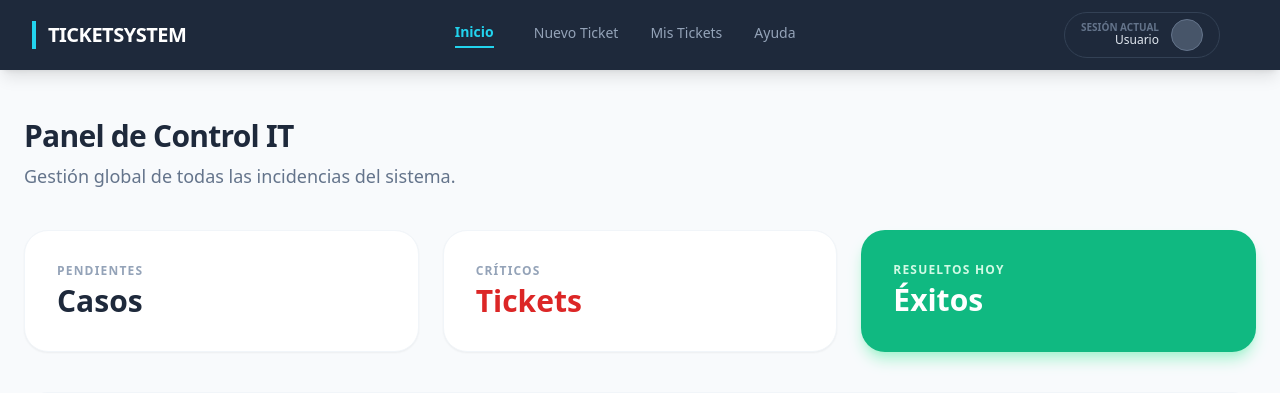
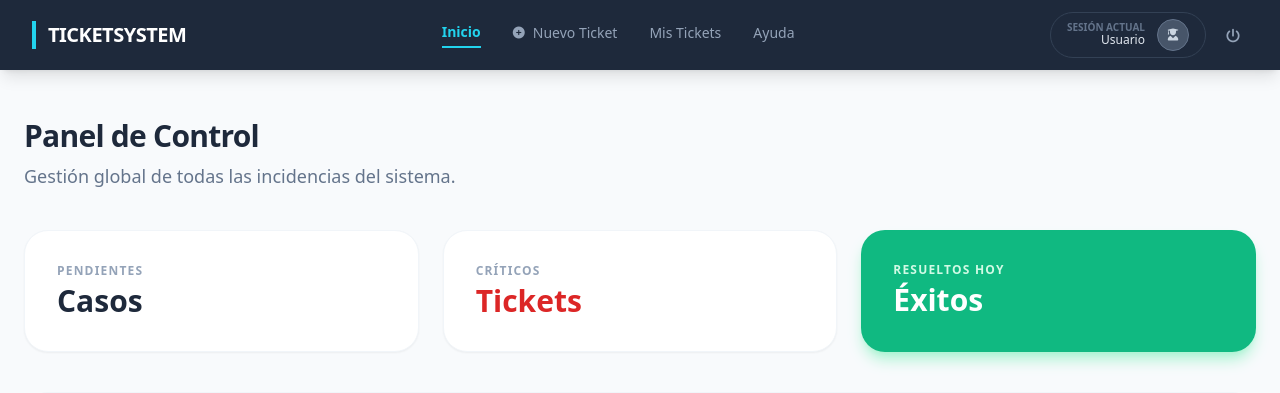
Before and after one commit to Ferrrnando123/sistema-de-ticketes, a PHP site: template Views/panelsoporte.php in a window 1280 px wide. Shown: the top 393 px of the page. Run offline with PHP 8.4, Linux system fonts and the light colour scheme; the template is opened without the code that fills it, so the values that code supplies are empty; some libraries are stand-ins or nearby versions.

Commit message:
Bug en panel soporte + titulos
Repare el bug del navbar donde no aparecia la foto de perfil + el boton log out

```diff
--- a/Views/dashboard.php
+++ b/Views/dashboard.php
@@ -14,7 +14,7 @@
     <main class="max-w-4xl mx-auto mt-12 px-6 pb-20">
 
         <div class="text-center mb-10">
-            <h1 class="text-4xl font-black text-slate-800 tracking-tight">Bienvenido al Campus IT</h1>
+            <h1 class="text-4xl font-black text-slate-800 tracking-tight">Bienvenido</h1>
             <p class="text-slate-500 mt-2 text-lg">¿En qué podemos ayudarte hoy?</p>
         </div>
 
--- a/Views/panelsoporte.php
+++ b/Views/panelsoporte.php
@@ -5,6 +5,7 @@
     <meta name="viewport" content="width=device-width, initial-scale=1.0">
     <title>Panel de Soporte - TicketSystem</title>
     <script src="https://cdn.tailwindcss.com"></script>
+    <link rel="stylesheet" href="https://cdnjs.cloudflare.com/ajax/libs/font-awesome/6.0.0/css/all.min.css">
 </head>
 <body class="bg-[#f8fafc] font-sans text-slate-900">
 
@@ -13,7 +14,7 @@
     <main class="max-w-7xl mx-auto mt-12 px-6 pb-20">
 
         <div class="mb-10">
-            <h1 class="text-3xl font-black text-slate-800 tracking-tight">Panel de Control IT</h1>
+            <h1 class="text-3xl font-black text-slate-800 tracking-tight">Panel de Control</h1>
             <p class="text-slate-500 mt-2 text-lg">Gestión global de todas las incidencias del sistema.</p>
         </div>
 
```
